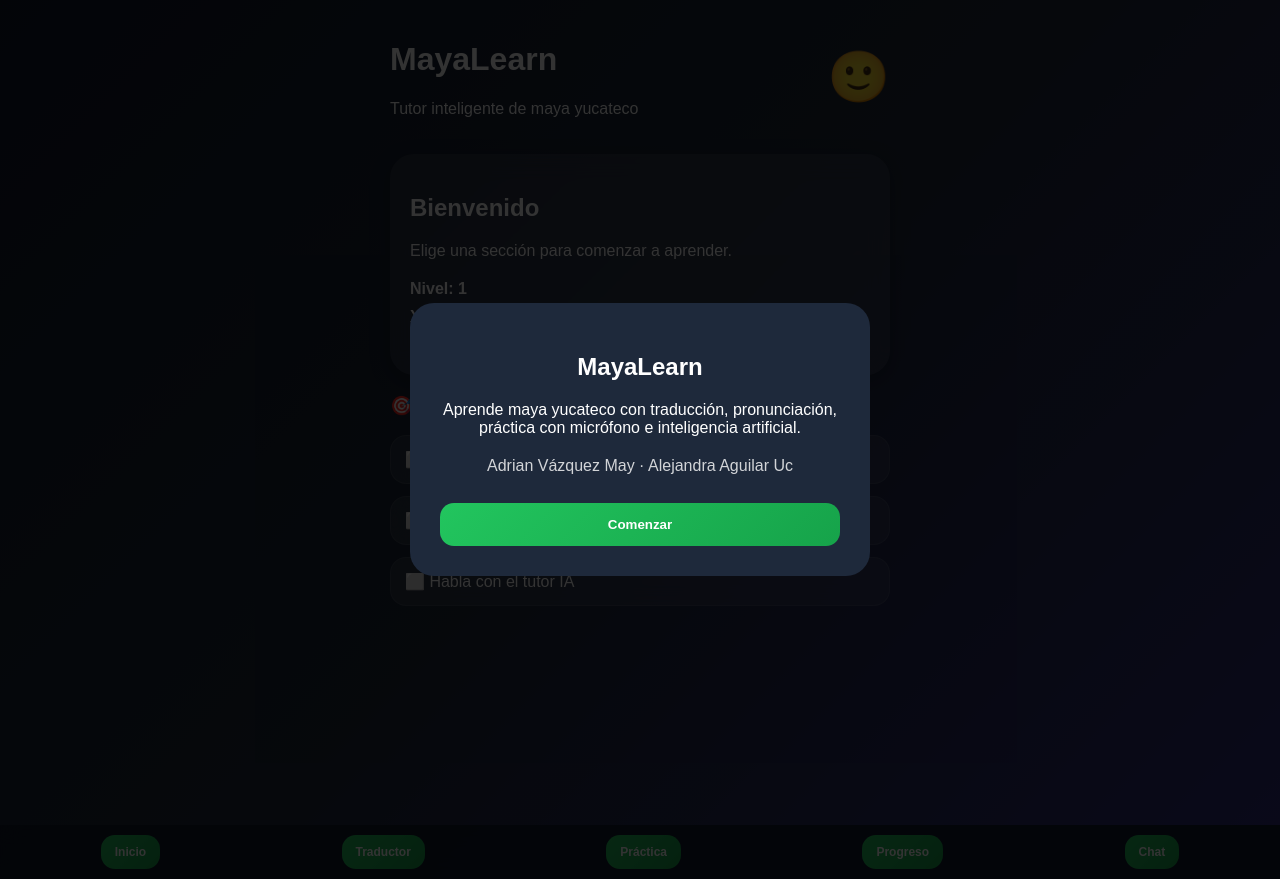
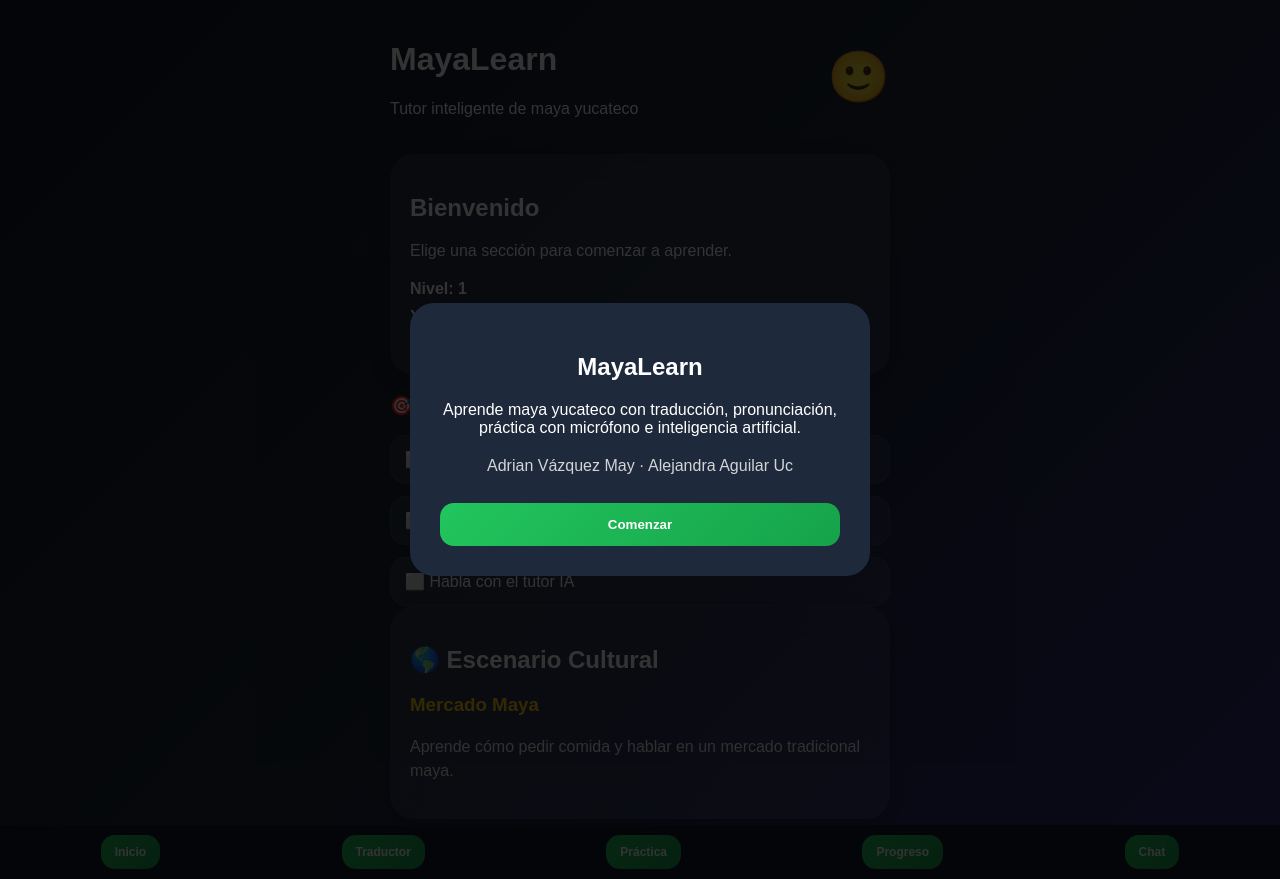
Before and after one commit to adrianctvz-dot/traductor-maya, a Flask app: page / in a window 1280 px wide. Run offline with Flask 3, Linux system fonts and the light colour scheme.

Commit message:
agregar contexto cultural maya al tutor IA

```diff
--- a/app.py
+++ b/app.py
@@ -85,7 +85,9 @@ def chat_ia():
     de maya yucateco llamado Kaambal.
 
     Tu trabajo es:
-
+- actuar según el escenario cultural maya
+- enseñar conversaciones reales
+- usar ejemplos tradicionales
     - enseñar palabras mayas
     - corregir suavemente
     - motivar al estudiante
@@ -100,6 +102,8 @@ def chat_ia():
     - mantén conversación educativa
     - motiva siempre al usuario
 
+    Escenario actual:
+Mercado maya tradicional.
     Usuario:
     {mensaje}
     """
--- a/static/css/style.css
+++ b/static/css/style.css
@@ -187,3 +187,12 @@ button:hover{
     border: 1px solid rgba(255,255,255,0.08);
     backdrop-filter: blur(10px);
 }
+#escenario-titulo{
+    margin-top: 10px;
+    color: #facc15;
+}
+
+#escenario-descripcion{
+    opacity: 0.9;
+    line-height: 1.5;
+}
--- a/templates/index.html
+++ b/templates/index.html
@@ -141,6 +141,23 @@
             </div>
         </section>
 
+        <div class="card">
+
+    <h2>
+        🌎 Escenario Cultural
+    </h2>
+
+    <h3 id="escenario-titulo">
+        Mercado Maya
+    </h3>
+
+    <p id="escenario-descripcion">
+        Aprende cómo pedir comida y hablar
+        en un mercado tradicional maya.
+    </p>
+
+</div>
+
         <section class="pantalla" id="chat">
             <div class="card">
                 <h2>Tutor IA</h2>
```
